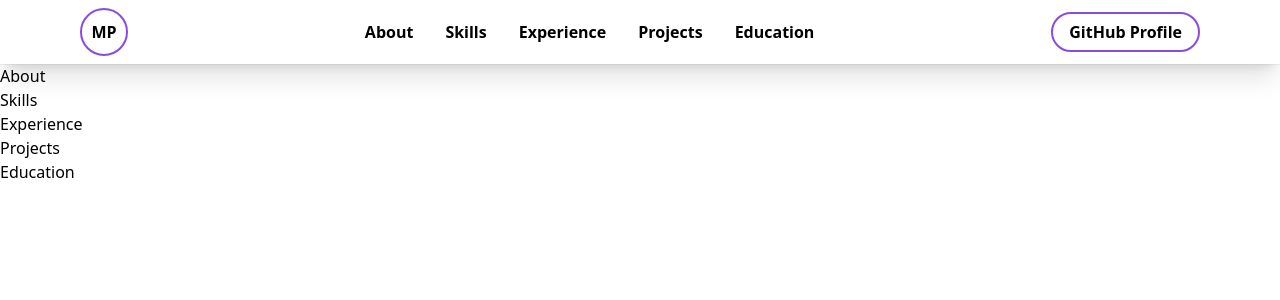
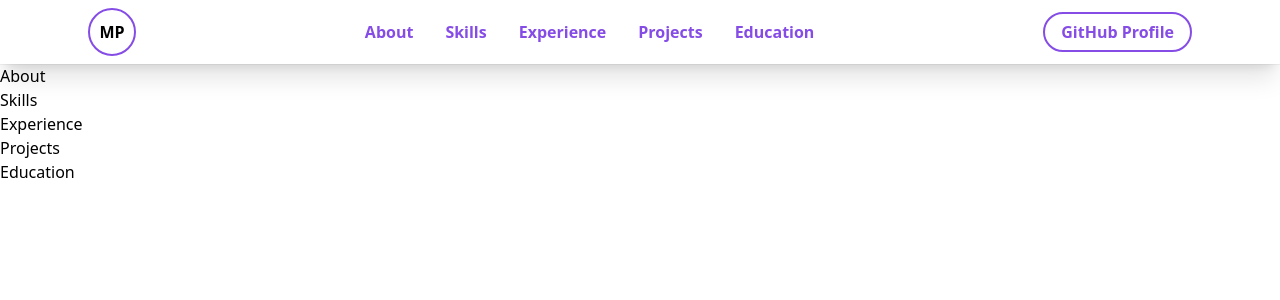
Before and after one commit to ManikantaPotnuru9176/my-personal-portfolio, a Next.js app: page / in a window 1280 px wide. Shown: the top 300 px of the page. Built offline with nearby package versions, Linux system fonts and the light colour scheme.

Commit message:
optimized the navbar code

```diff
--- a/src/components/Navbar.js
+++ b/src/components/Navbar.js
@@ -1,53 +1,58 @@
 import { useTheme } from "next-themes";
 import { Bio } from "../../constants";
 import Link from "next/link";
-import { useState } from "react";
+import { useState, useMemo } from "react";
 
 const Navbar = () => {
   const [isMobileMenuOpen, setIsMobileMenuOpen] = useState(false);
   const { theme } = useTheme();
 
-  const navigationLinks = [
-    { text: "About", href: "#about" },
-    { text: "Skills", href: "#skills" },
-    { text: "Experience", href: "#experience" },
-    { text: "Projects", href: "#projects" },
-    { text: "Education", href: "#education" },
-  ];
+  const navigationLinks = useMemo(
+    () => [
+      { text: "About", href: "#about" },
+      { text: "Skills", href: "#skills" },
+      { text: "Experience", href: "#experience" },
+      { text: "Projects", href: "#projects" },
+      { text: "Education", href: "#education" },
+    ],
+    []
+  );
 
   const toggleMobileMenu = () => {
-    setIsMobileMenuOpen(!isMobileMenuOpen);
+    setIsMobileMenuOpen((prevIsMobileMenuOpen) => !prevIsMobileMenuOpen);
   };
+
+  const primaryTextStyles = `text-primary dark:text-white hover:text-primary dark:hover:text-primary`;
+  const githubButtonStyles = `hover:bg-primary dark:hover:text-white transition duration-1000 font-semibold text-while dark:text-primary border-2 border-primary hidden md:flex items-center h-10 rounded-full px-4 ${primaryTextStyles}`;
+
+  const renderNavigationLinks = () =>
+    navigationLinks.map(({ text, href }) => (
+      <li key={text}>
+        <Link href={href}>
+          <span className={primaryTextStyles} onClick={toggleMobileMenu}>
+            {text}
+          </span>
+        </Link>
+      </li>
+    ));
 
   return (
     <nav className="bg-white dark:bg-backgroundNavbar px-6 py-8 ring-1 ring-slate-900/5 shadow-xl h-16 flex items-center justify-center font-semibold sticky top-0 z-10 transition duration-300 ease-in-out">
-      <div className="max-w-6xl mx-auto flex justify-between items-center w-full px-4">
+      <div className="max-w-6xl mx-auto flex justify-between items-center w-full px-6">
         <Link href="/">
           <span className="w-12 h-12 flex items-center justify-center border-2 border-primary rounded-full text-black dark:text-white transition duration-200">
             MP
           </span>
         </Link>
 
-        <ul className="hidden md:flex gap-8">
-          {navigationLinks.map((link) => (
-            <li key={link.text}>
-              <Link href={link.href}>
-                <span
-                  className={`text-black dark:text-white cursor-pointer transition duration-200 hover:text-primary dark:hover:text-primary`}
-                >
-                  {link.text}
-                </span>
-              </Link>
-            </li>
-          ))}
-        </ul>
+        <ul className="hidden md:flex gap-8">{renderNavigationLinks()}</ul>
 
-        {/* GitHub profile link */}
         <a
           href={Bio.github}
           target="_blank"
           rel="noopener noreferrer"
-          className={`border-2 border-primary hidden md:flex items-center h-10 rounded-full px-4 hover:bg-primary hover:text-white transition duration-1000 font-semibold text-while dark:text-primary dark:hover:text-white`}
+          className={githubButtonStyles}
+          aria-label="GitHub Profile"
         >
           GitHub Profile
         </a>
@@ -55,6 +60,7 @@ const Navbar = () => {
         <button
           className={`ml-4 md:hidden border-2 border-primary rounded-full p-2 focus:outline-none`}
           onClick={toggleMobileMenu}
+          aria-label="Toggle Mobile Menu"
         >
           <svg
             className={`w-6 h-6 text-primary dark:text-white transition duration-200 hover:text-primary dark:hover:text-primary`}
@@ -76,23 +82,12 @@ const Navbar = () => {
       {isMobileMenuOpen && (
         <div className="md:hidden absolute top-16 right-0 w-full bg-card_light dark:bg-card_dark border-t-2 border-primary">
           <ul className="flex flex-col items-center gap-4 p-4">
-            {navigationLinks.map((link) => (
-              <li key={link.text}>
-                <Link href={link.href}>
-                  <span
-                    className={`text-black dark:text-white cursor-pointer transition duration-200 hover:text-primary dark:hover:text-primary`}
-                    onClick={toggleMobileMenu}
-                  >
-                    {link.text}
-                  </span>
-                </Link>
-              </li>
-            ))}
+            {renderNavigationLinks()}
             <a
               href={Bio.github}
               target="_blank"
               rel="noopener noreferrer"
-              className={`border-2 border-primary flex items-center h-10 rounded-full px-4 hover:bg-primary hover:text-white transition duration-1000 font-semibold text-while dark:text-primary dark:hover:text-white`}
+              className={`border-2 border-primary flex items-center h-10 rounded-full px-4 ${primaryTextStyles}`}
             >
               GitHub Profile
             </a>
```
